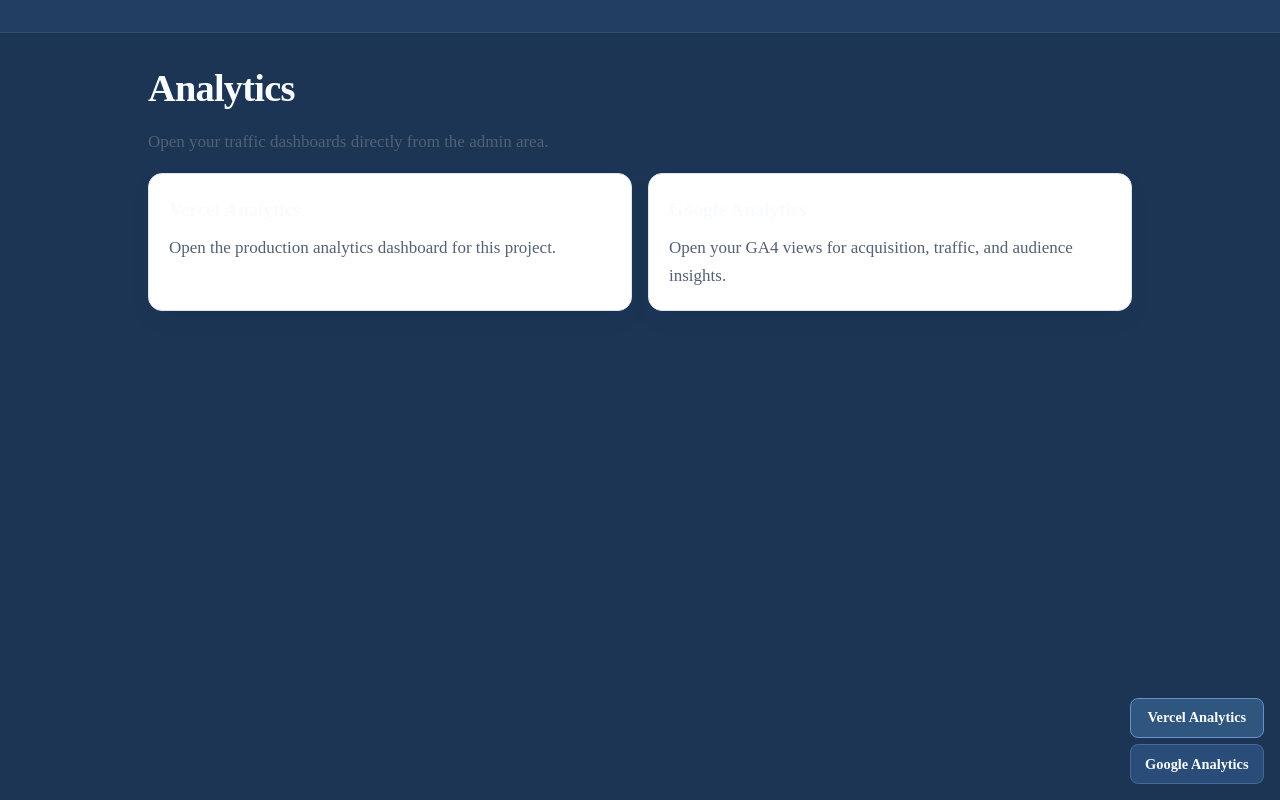
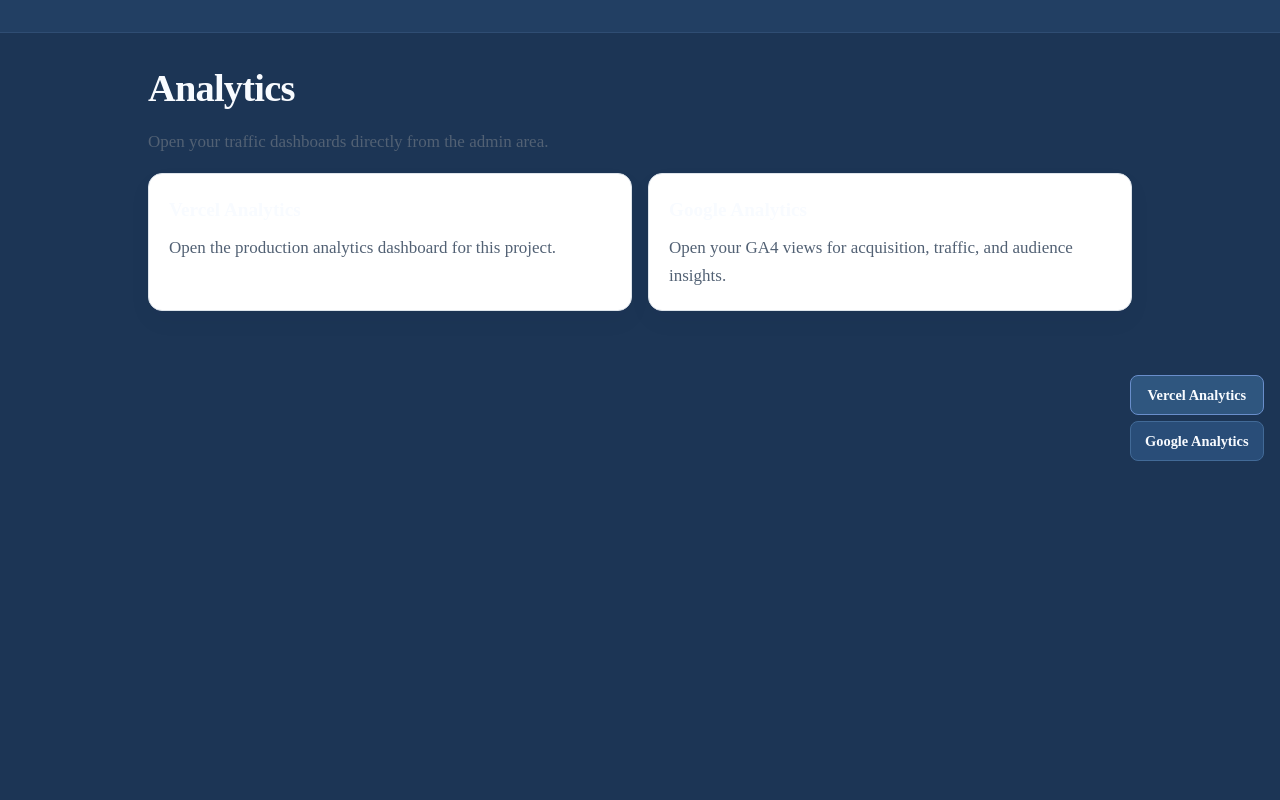
Before and after one commit to rehmatullahjan80-del/two-minutes-explained, a Next.js app: page /keystatic/analytics in a window 1280 px wide. Built offline with nearby package versions, Linux system fonts and the light colour scheme; no server answers.

Commit message:
Keep analytics visible by sticky flow

```diff
--- a/app/globals.css
+++ b/app/globals.css
@@ -133,14 +133,16 @@ h2 { font-size:1.2rem; margin:2rem 0 .4rem; }
 .keystatic-admin-nav__left, .keystatic-admin-nav__right { display:flex; align-items:center; }
 .keystatic-admin-nav__right { margin-left:auto; }
 .keystatic-admin-footer-actions {
-  position:fixed;
-  right:1rem;
+  position:sticky;
   bottom:1rem;
   z-index:20;
   display:flex;
   flex-direction:column;
   gap:.4rem;
   align-items:stretch;
+  width:max-content;
+  max-width:min(100%, 22rem);
+  margin:1rem 1rem 1rem auto;
 }
 .keystatic-admin-link { display:inline-flex; align-items:center; justify-content:center; min-height:2.5rem; padding:.7rem .9rem; border-radius:8px; border:1px solid #426a97; background:#294d78; color:#f8fbff !important; text-decoration:none; font-weight:600; font-size:.9rem; line-height:1; transition:border-color .15s ease, box-shadow .15s ease, background .15s ease; }
 .keystatic-admin-link:hover,
@@ -164,11 +166,12 @@ h2 { font-size:1.2rem; margin:2rem 0 .4rem; }
     right:auto;
     bottom:auto;
     padding:0 1rem 1rem;
-    margin-top:1rem;
+    margin:1rem 0 0;
     display:flex;
     flex-direction:column;
     gap:.5rem;
     width:100%;
+    max-width:none;
   }
   .keystatic-admin-link { width:100%; }
 }
```
